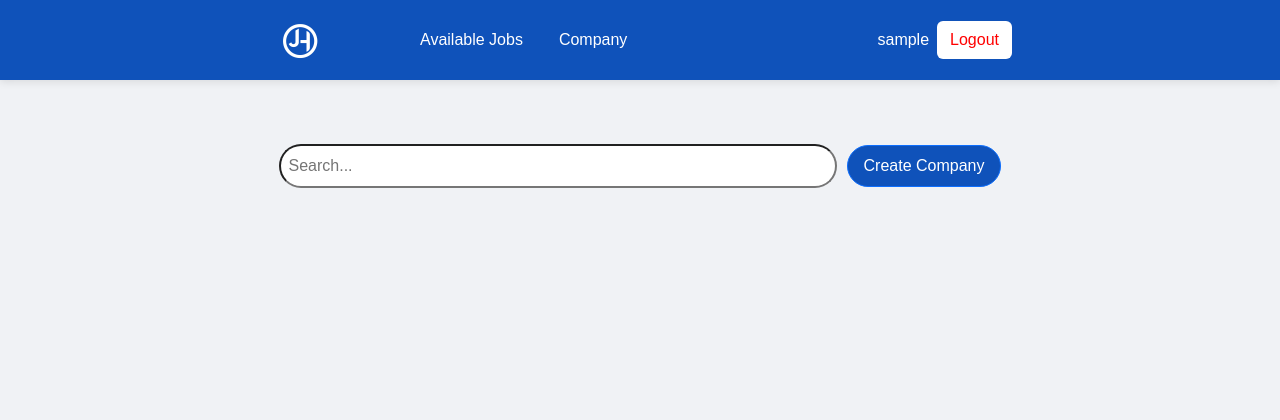
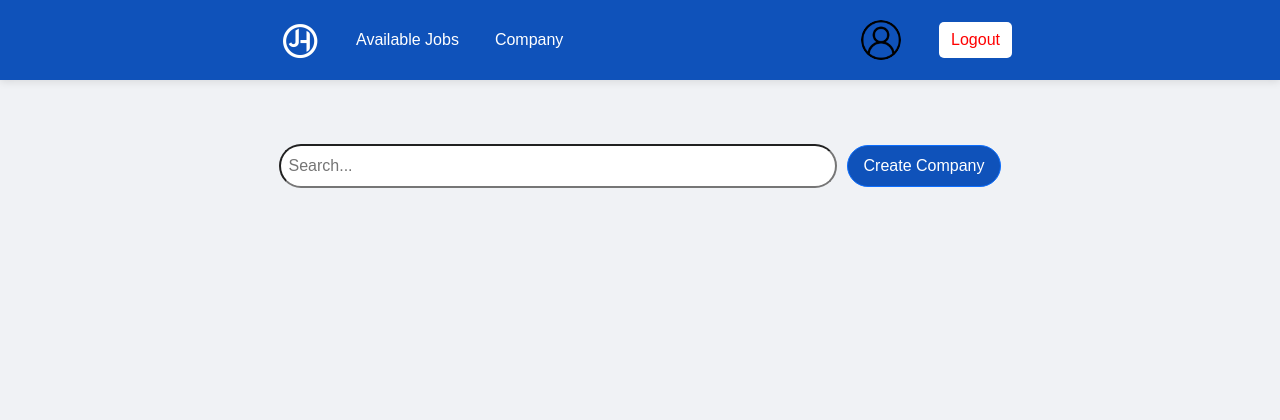
Before and after one commit to hlynurisak/VLN_JobHub, a Django app: page /companies/ in a window 1280 px wide. Shown: the top 420 px of the page. Run offline with Django 5.2, Linux system fonts and the light colour scheme; the visitor is signed in with stand-in values (Sample User, id 1); data that the repository does not hold is empty.

Commit message:
navbar fix (not finished)

```diff
--- a/Static/CSS/main.css
+++ b/Static/CSS/main.css
@@ -12,41 +12,73 @@
     box-shadow: 0 2px 8px rgba(0,0,0,0.1);
 }
 
+.navbar-logo {
+    height: 4rem;
+}
+
 /* This container is specifically for the nav bar */
 .container-fluid {
-    width: 60%;
+    max-width: 60%;
 }
 
-ul.navbar-nav {
+.navbar-nav {
     color: #FFFFFF;
     list-style: none;
     padding: 0;
     margin: 0;
-    width: 100%;
-    justify-content: center;
+    display: flex;
     align-items: center;
 }
 
-li.nav-item:first-child {
-    margin-left: 4rem;
+.nav-item {
+    color: #FFFFFF;
+    margin-right: 20px;
+    display: flex;
+    align-items: center;
 }
 
-li.nav-item {
-    color: #FFFFFF;
-    margin-right: 20px;
+.nav-item:last-child {
+    margin-right: 0;
 }
 
-.navbar-brand img {
-    height: 4rem;
+.navbar-profile-img {
+    width: 40px;
+    height: 40px;
+    border-radius: 50%;
+    object-fit: cover;
 }
 
 .nav-link {
     color: #FFFFFF;
+    display: flex;
+    align-items: center;
     text-decoration: none;
 }
 
 .nav-link:hover {
     color: #ddd;
+}
+
+.logout-btn {
+    margin-left: 10px;
+}
+
+/* Button styles */
+.btn-logout {
+    color: #FF0000;
+    background-color: #FFFFFF;
+    border: none;
+    border-radius: 5px;
+    padding: 6px 12px;
+    cursor: pointer;
+    font-size: 1rem;
+    text-decoration: none;
+    display: inline-block;
+    margin-left: 10px;
+}
+
+.btn-logout:hover {
+    background-color: var(--blue_color_hover);
 }
 
 /* General Body Styles */
--- a/Templates/navigation.html
+++ b/Templates/navigation.html
@@ -1,33 +1,43 @@
 {% load static %}
 <nav class="navbar navbar-expand-lg">
   <div class="container-fluid">
-    <a class="navbar-brand" href="/"><img src="{% static 'images/JobHub_new_logo.png' %}" alt="JobHub"/></a>
-      <ul class="navbar-nav">
+    <a class="navbar-brand" href="/"><img src="{% static 'images/JobHub_new_logo.png' %}" alt="JobHub" class="navbar-logo"/></a>
+    <div class="collapse navbar-collapse">
+      <ul class="navbar-nav me-auto mb-2 mb-lg-0">
         <li class="nav-item">
           <a class="nav-link" aria-current="page" href="{% url 'homepage-index' %}">Available Jobs</a>
         </li>
         <li class="nav-item">
           <a class="nav-link" href="{% url 'company-index' %}">Company</a>
         </li>
-      <!-- Login -->
+      </ul>
+      <ul class="navbar-nav ms-auto mb-2 mb-lg-0 d-flex align-items-center">
+        <!-- Login -->
         {% if user.is_authenticated %}
-        <li class="login-form">
-            <a class="nav-link" href="{% url 'profile' %}"> {{ user_name }}</a>
+        <li class="nav-item">
+          <a class="nav-link" href="{% url 'profile' %}">
+            {% if user.profile.image %}
+            <img src="{{ user.profile.image }}" alt="Profile Image" class="navbar-profile-img"/>
+            {% else %}
+            <img src="{% static 'images/user_page.png' %}" alt="Default Profile Image" class="navbar-profile-img"/>
+            {% endif %}
+          </a>
         </li>
-        <li class="logout-btn">
-            <form action="{% url 'logout' %}" method="post">
-                {% csrf_token %}
-                <button type="submit" class="btn logout-btn">Logout</button>
-            </form>
+        <li class="nav-item">
+          <form action="{% url 'logout' %}" method="post" class="d-inline">
+            {% csrf_token %}
+            <button type="submit" class="btn btn-logout">Logout</button>
+          </form>
         </li>
         {% else %}
-        <li class="login-form">
-            <a class="nav-link" href="{% url 'login' %}">Log in</a>
+        <li class="nav-item">
+          <a class="nav-link" href="{% url 'login' %}">Log in</a>
         </li>
-        <li>
-            <a class="nav-link" href="{% url 'register' %}">Sign up</a>
+        <li class="nav-item">
+          <a class="nav-link" href="{% url 'register' %}">Sign up</a>
         </li>
         {% endif %}
       </ul>
+    </div>
   </div>
 </nav>
```
